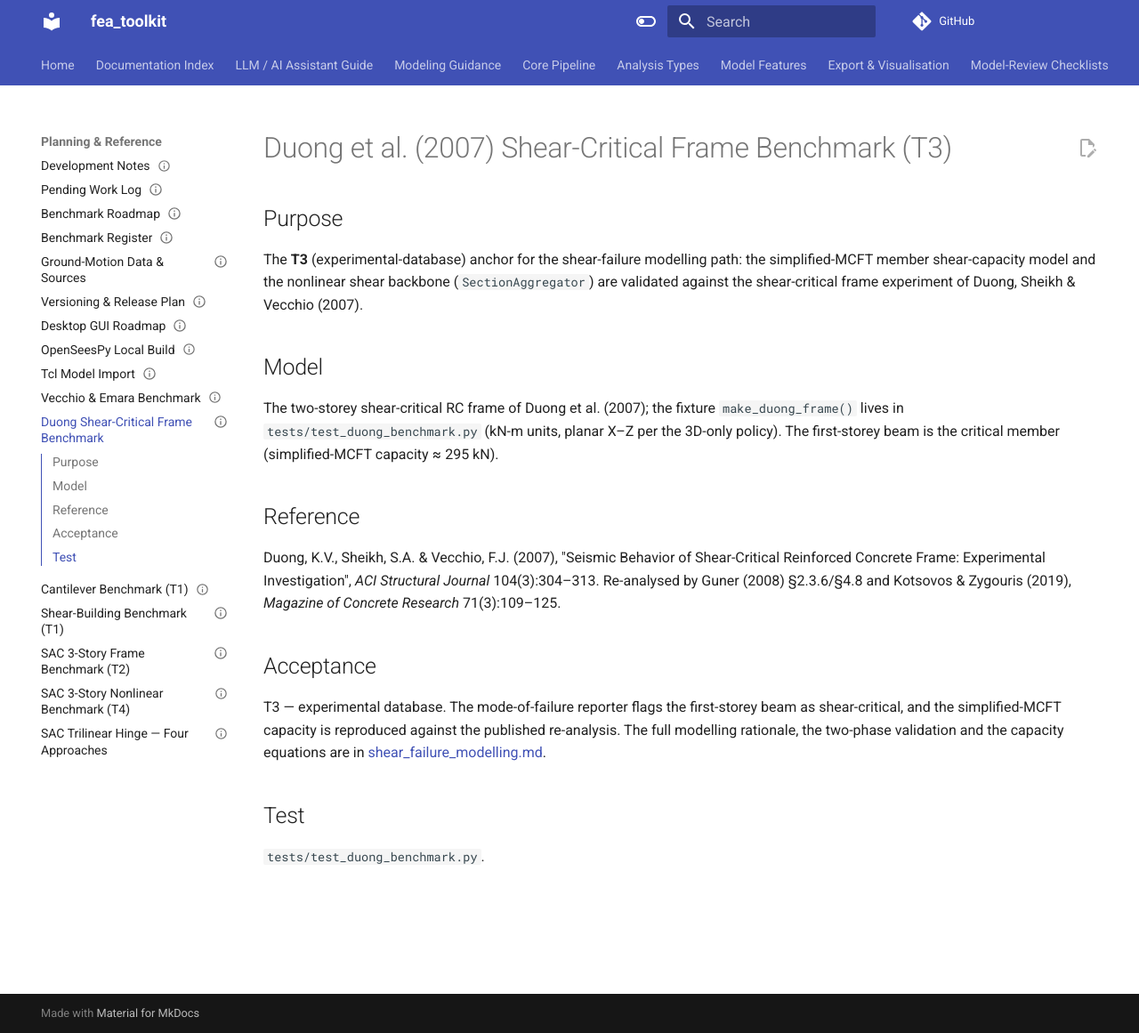
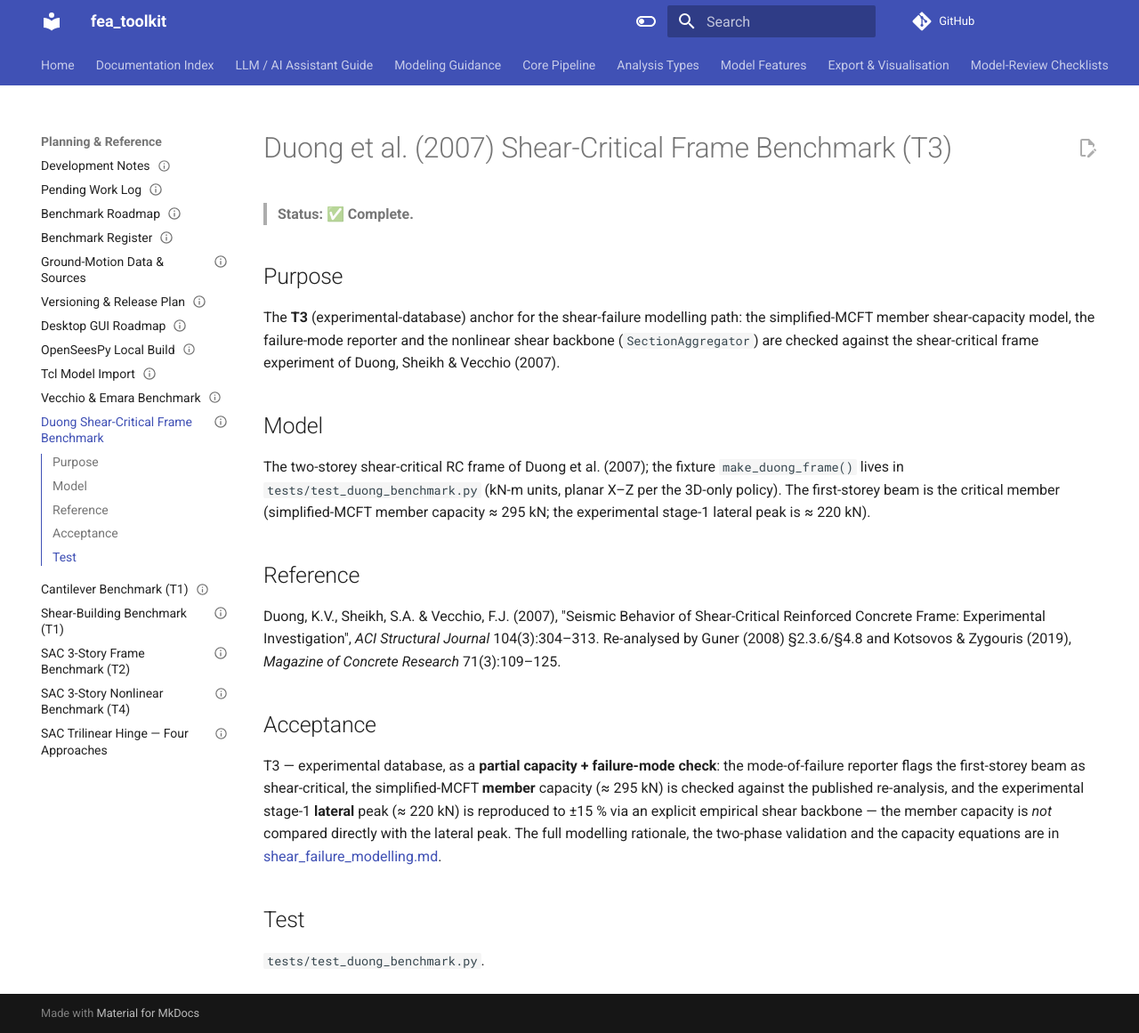
Before and after one commit to boustrephon/fea_toolkit, an MkDocs documentation site: the page built from docs/duong_benchmark.md, in a window 1280 px wide and 1161 px high. Shown: the whole window at 89% size. Built offline with MkDocs 1.6.1 and Material for MkDocs 9.7.7, drawn with Linux system fonts in a browser that asks for light colours; comment, search, counter and statistics services are not loaded.

Commit message:
fix: apply review corrections to benchmark docs, references, and codec
- README: fix hinge_backbone table delimiter row to two cells

- benchmark_register: separate fema355c generator from SAC data generators

- benchmark_roadmap: add partial status badge; mark A4 comparison done; fix CFST DOI

- references.bib: add Lowes-Altoontash and Shegay entries; fix CFST DOI

- duong_benchmark: add complete badge; reword T3 claim as a partial capacity + failure-mode check

- ohtori papers: correct 20-story table and El Centro metrics vs the committed manifest

- sac: guard section lookup against missing shape; reject panel_zone+faithful

- sac_run: widen cache fingerprint to capacity/analysis and top-level modules

- model_codec: fix Union container-origin dispatch; add regression test

```diff
--- a/docs/duong_benchmark.md
+++ b/docs/duong_benchmark.md
@@ -1,6 +1,6 @@
 ---
 title: "Duong et al. (2007) Shear-Critical Frame Benchmark (T3)"
-description: "End-to-end validation of the simplified-MCFT shear-failure modelling against the published Duong et al. (2007) shear-critical RC frame experiment, as re-analysed by Guner (2008) and Kotsovos & Zygouris (2019)."
+description: "Capacity, failure-mode and peak-response checks of the simplified-MCFT shear model and the nonlinear shear backbone against the published Duong et al. (2007) shear-critical RC frame experiment, as re-analysed by Guner (2008) and Kotsovos & Zygouris (2019)."
 status: "complete"
 tags: [validation, benchmark, shear, mcft, duong, rc-frame, pushover, shear-critical]
 category: [planning]
@@ -8,19 +8,22 @@ related: [shear_failure_modelling.md, vecchio_emara_benchmark.md, benchmark_regi
 ---
 # Duong et al. (2007) Shear-Critical Frame Benchmark (T3)
 
+> **Status: ✅ Complete.**
+
 ## Purpose
 
 The **T3** (experimental-database) anchor for the shear-failure modelling
-path: the simplified-MCFT member shear-capacity model and the nonlinear
-shear backbone (`SectionAggregator`) are validated against the shear-critical
-frame experiment of Duong, Sheikh & Vecchio (2007).
+path: the simplified-MCFT member shear-capacity model, the failure-mode
+reporter and the nonlinear shear backbone (`SectionAggregator`) are checked
+against the shear-critical frame experiment of Duong, Sheikh & Vecchio (2007).
 
 ## Model
 
 The two-storey shear-critical RC frame of Duong et al. (2007); the fixture
 `make_duong_frame()` lives in `tests/test_duong_benchmark.py` (kN-m units,
 planar X–Z per the 3D-only policy).  The first-storey beam is the critical
-member (simplified-MCFT capacity ≈ 295 kN).
+member (simplified-MCFT member capacity ≈ 295 kN; the experimental stage-1
+lateral peak is ≈ 220 kN).
 
 ## Reference
 
@@ -31,10 +34,14 @@ and Kotsovos & Zygouris (2019), *Magazine of Concrete Research* 71(3):109–125.
 
 ## Acceptance
 
-T3 — experimental database.  The mode-of-failure reporter flags the
-first-storey beam as shear-critical, and the simplified-MCFT capacity is
-reproduced against the published re-analysis.  The full modelling rationale,
-the two-phase validation and the capacity equations are in
+T3 — experimental database, as a **partial capacity + failure-mode check**:
+the mode-of-failure reporter flags the first-storey beam as shear-critical,
+the simplified-MCFT **member** capacity (≈ 295 kN) is checked against the
+published re-analysis, and the experimental stage-1 **lateral** peak
+(≈ 220 kN) is reproduced to ±15 % via an explicit empirical shear backbone —
+the member capacity is *not* compared directly with the lateral peak.  The
+full modelling rationale, the two-phase validation and the capacity
+equations are in
 [shear_failure_modelling.md](shear_failure_modelling.md).
 
 ## Test
```
Also changed, not shown: README.md (+1 -1 lines), docs/benchmark_register.md (+8 -4 lines), docs/benchmark_roadmap.md (+7 -4 lines), 7 other files.
